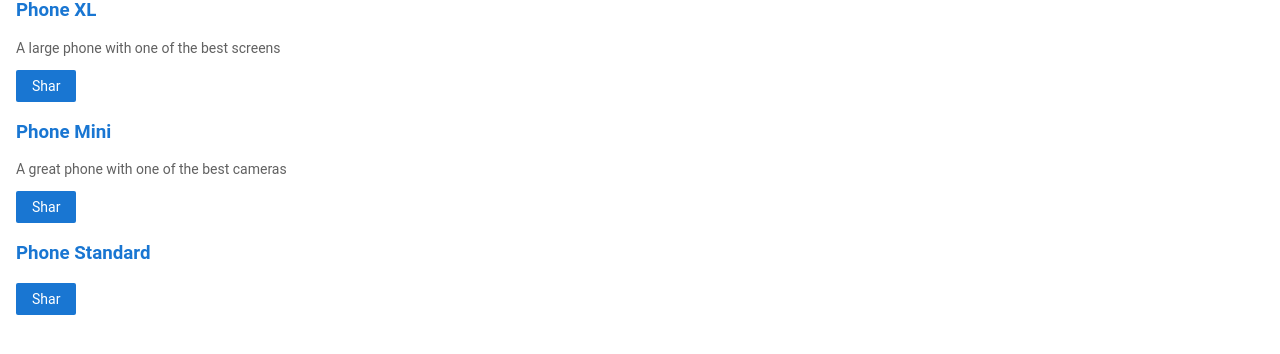
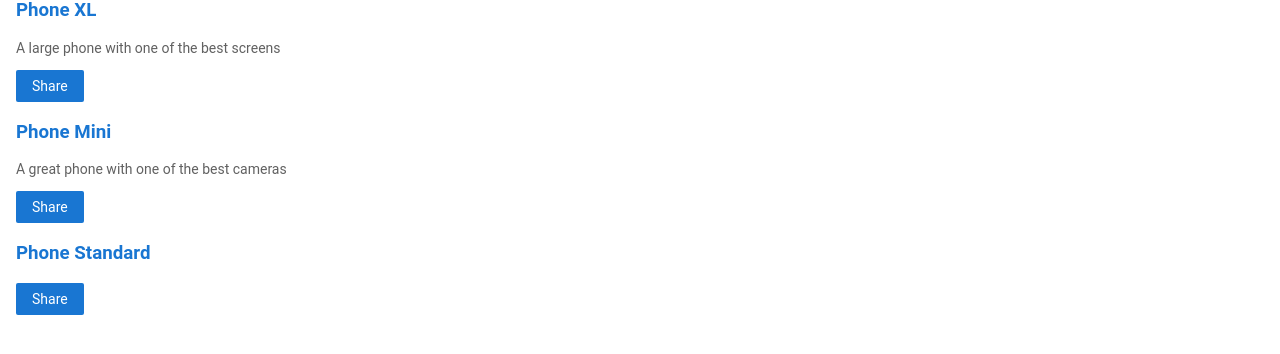
Before and after one commit to ChillBroh/Angular-App-From-Documentation, an Angular app: page / in a window 1280 px wide. Shown: the part 128-482 px from the top of the page. Built offline with nearby package versions, Linux system fonts and the light colour scheme.

Commit message:
git ignore updated

```diff
--- a/src/app/product-list/product-list.component.html
+++ b/src/app/product-list/product-list.component.html
@@ -9,7 +9,7 @@
     {{ product.description }}
   </p>
 
-  <button type="button" (click)="share()">Shar</button>
+  <button type="button" (click)="share()">Share</button>
 </div>
 
 <!--
```
